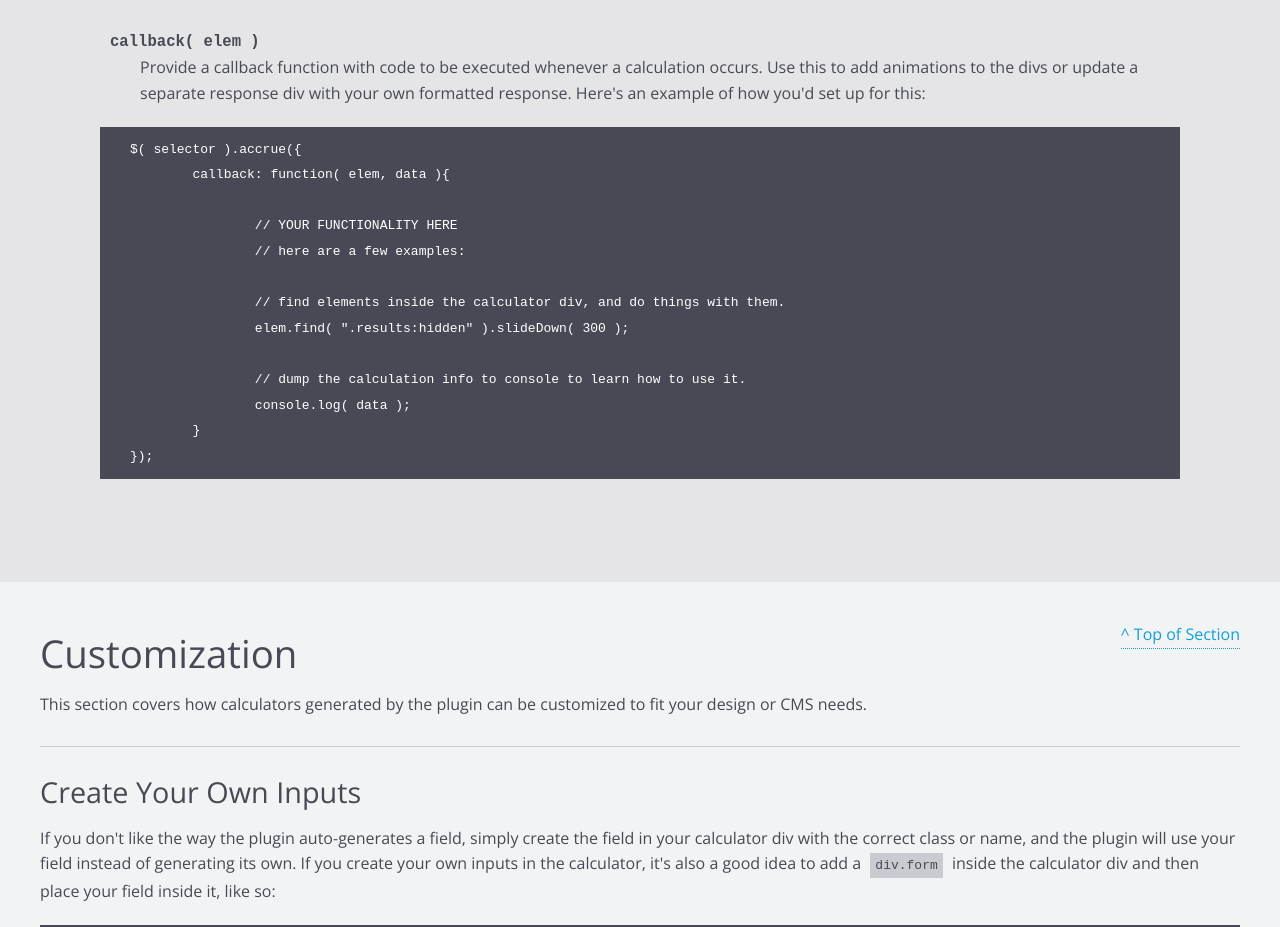
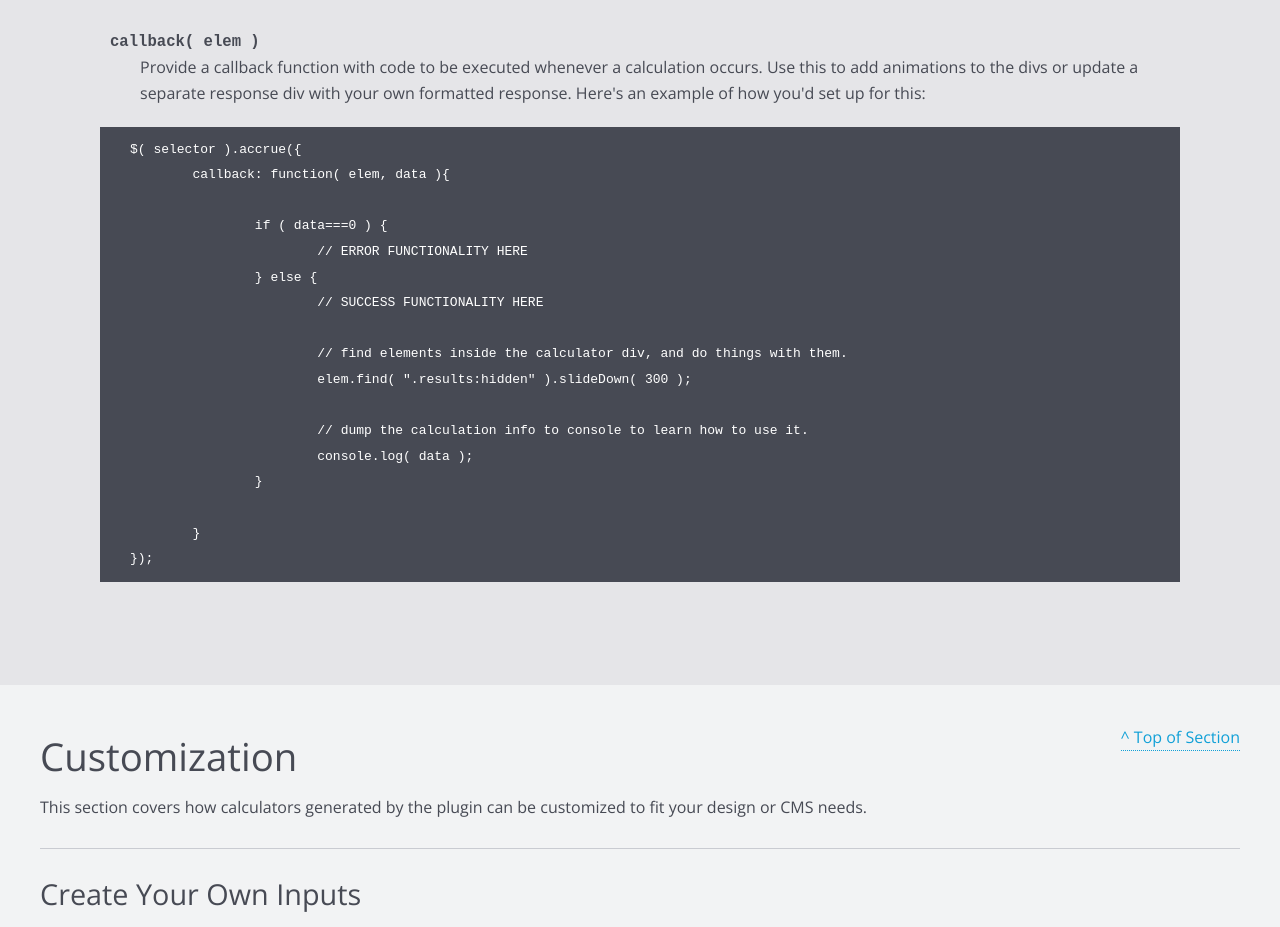
Before and after one commit to jpederson/Accrue.js, a plain HTML site: page example.html in a window 1280 px wide. Shown: the part 7520-8447 px from the top of the page. Drawn offline with nearby package versions, Linux system fonts and the light colour scheme.

Commit message:
Update documentation for callback function to show how to test for errors in the response data.

```diff
--- a/example.html
+++ b/example.html
@@ -273,14 +273,18 @@ $(document).ready(function(){
 <pre>$( selector ).accrue({
 	callback: function( elem, data ){
 
-		// YOUR FUNCTIONALITY HERE
-		// here are a few examples:
+		if ( data===0 ) {
+			// ERROR FUNCTIONALITY HERE
+		} else {
+			// SUCCESS FUNCTIONALITY HERE
 
-		// find elements inside the calculator div, and do things with them.
-		elem.find( ".results:hidden" ).slideDown( 300 );
+			// find elements inside the calculator div, and do things with them.
+			elem.find( ".results:hidden" ).slideDown( 300 );
 
-		// dump the calculation info to console to learn how to use it.
-		console.log( data );
+			// dump the calculation info to console to learn how to use it.
+			console.log( data );
+		}
+
 	}
 });</pre>
 
```
